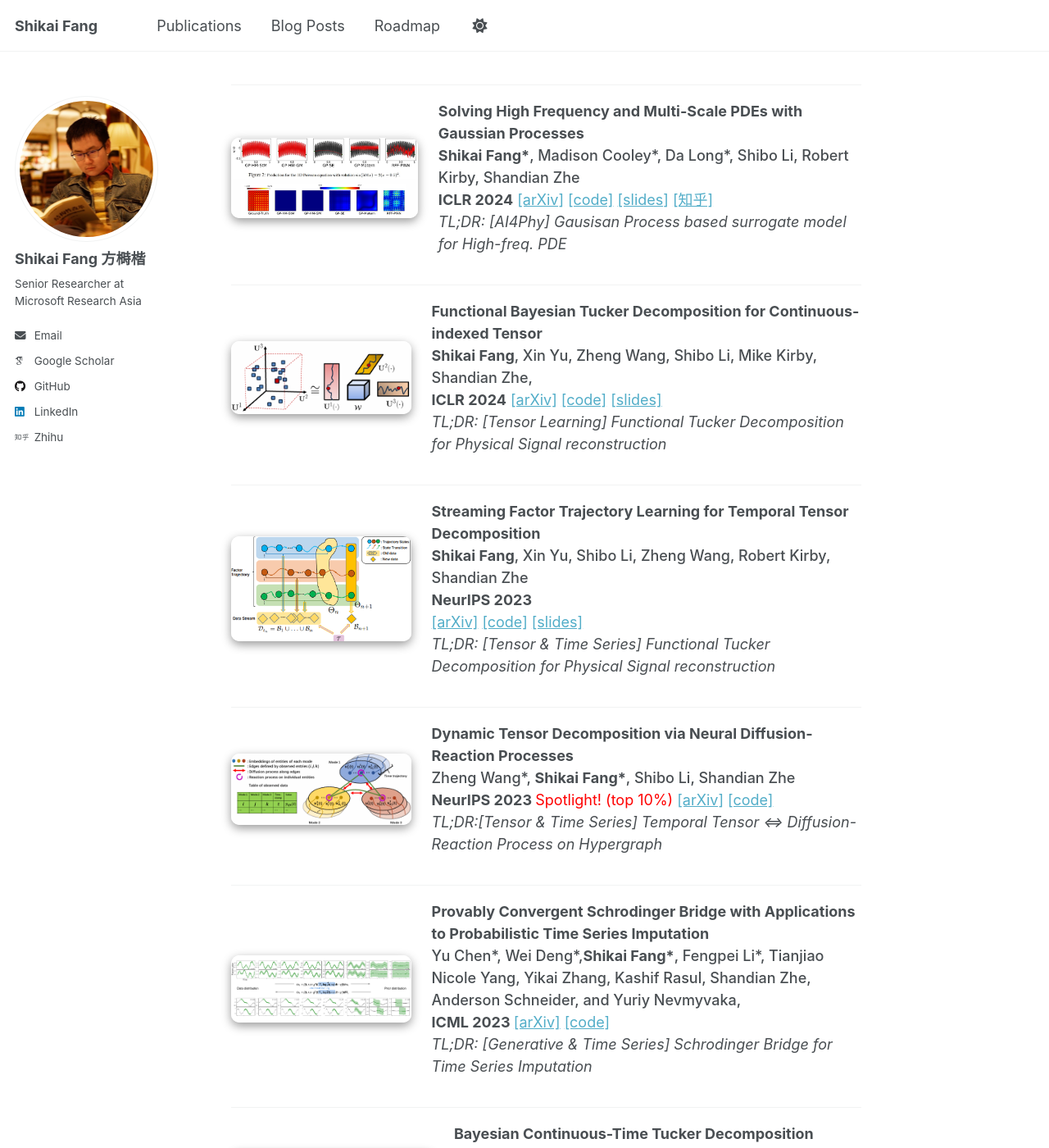
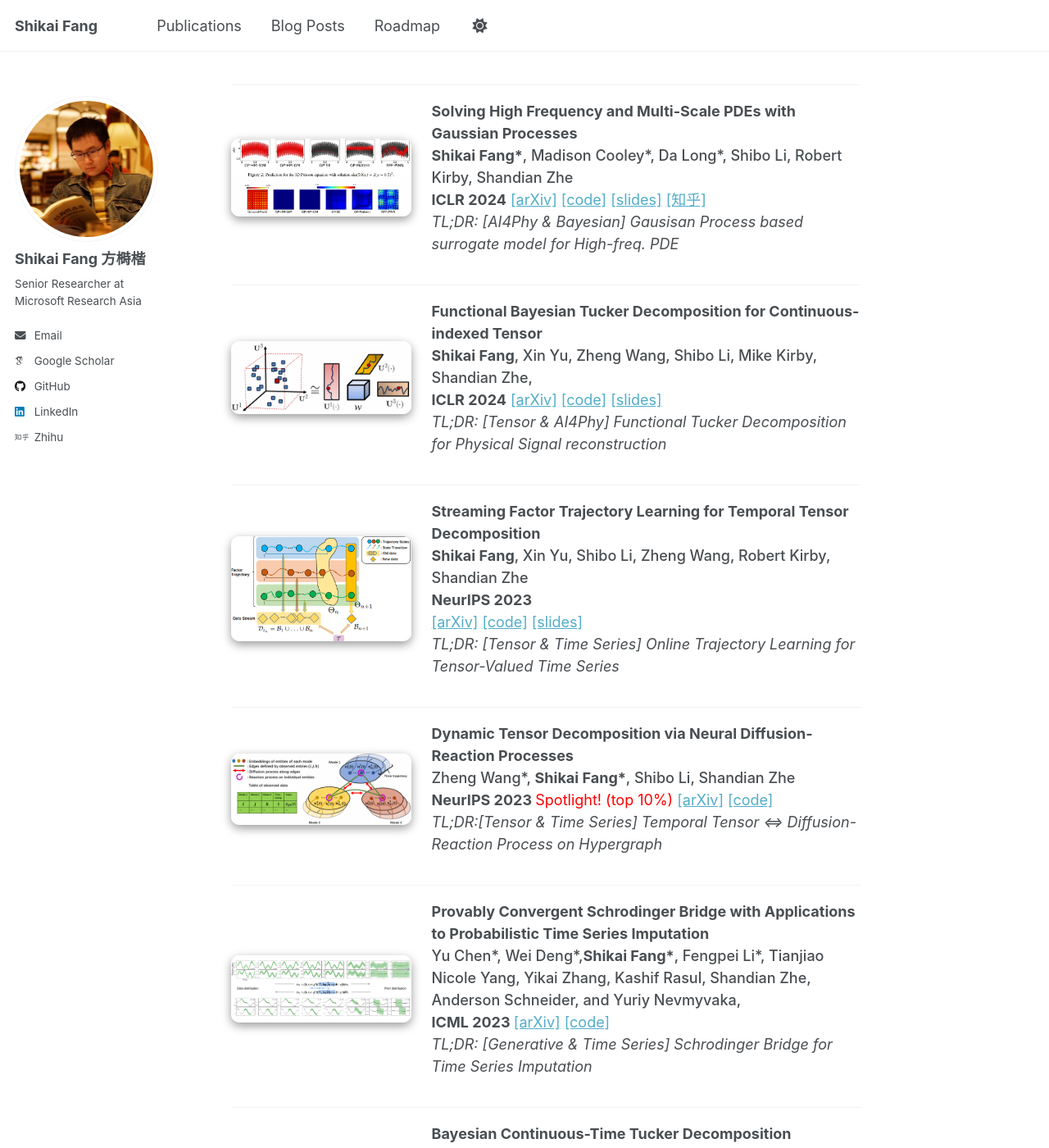
Before and after one commit to xuangu-fang/xuangu-fang.github.io, a Jekyll site: the page built from _pages/about.md, in a window 1280 px wide and 1400 px high, scrolled down 1432 px. Shown: the whole window at 82% size. Built offline with Jekyll 4.4.1, drawn with Linux system fonts in a browser that asks for light colours; some web fonts are replaced; some of the changed text lies outside the part shown.

Commit message:
fix typo

```diff
--- a/_pages/about.md
+++ b/_pages/about.md
@@ -61,7 +61,7 @@ I am a dedicated writer to introduce Bayesian machine learning (in Chinese) with
     <a href="/files/ICLR-2024-HFGP-talk.pdf">[slides]</a>
     <a href="https://zhuanlan.zhihu.com/p/702160584">[知乎]</a>
     <br>
-    <i> TL;DR: [AI4Phy] Gausisan Process based surrogate model for High-freq. PDE </i>
+    <i> TL;DR: [AI4Phy & Bayesian] Gausisan Process based surrogate model for High-freq. PDE </i>
   </div>
 </div>
 ---
@@ -75,7 +75,7 @@ I am a dedicated writer to introduce Bayesian machine learning (in Chinese) with
     <a href="https://github.com/xuangu-fang/Functional-Bayesian-Tucker-Decomposition">[code]</a>
     <a href="/files/ICLR-2024-FunBat-talk.pdf">[slides]</a>
     <br>
-    <i> TL;DR: [Tensor Learning] Functional Tucker Decomposition for Physical Signal reconstruction </i>
+    <i> TL;DR: [Tensor & AI4Phy] Functional Tucker Decomposition for Physical Signal reconstruction </i>
   </div>
 </div>
 ---
@@ -89,7 +89,7 @@ I am a dedicated writer to introduce Bayesian machine learning (in Chinese) with
     <a href="https://github.com/xuangu-fang/Streaming-Factor-Trajectory-Learning">[code]</a>
     <a href="files/SFTL_slides_long.pdf">[slides]</a>
     <br>
-    <i> TL;DR: [Tensor & Time Series] Functional Tucker Decomposition for Physical Signal reconstruction </i>
+    <i> TL;DR: [Tensor & Time Series] Online Trajectory Learning for Tensor-Valued Time Series </i>
   </div>
 </div>
 ---
@@ -129,7 +129,7 @@ I am a dedicated writer to introduce Bayesian machine learning (in Chinese) with
     <a href="https://github.com/xuangu-fang/Bayesian-Continuous-Time-Tucker-Decomposition">[code]</a>
     <a href="/files/ICML2022-BCTT-v1.1-fang.pdf">[slides]</a>
     <br>
-    <i> TL;DR: [Tensor & Time Series] Continuous-Time Tucker Decomposition </i>
+    <i> TL;DR: [Tensor & Time Series] Continuous-Time Tucker Model for Tensor-Valued Time Series </i>
   </div>
 </div>
 ---
```
Also changed, not shown: other parts of _pages/about.md (+1 -1 lines).
